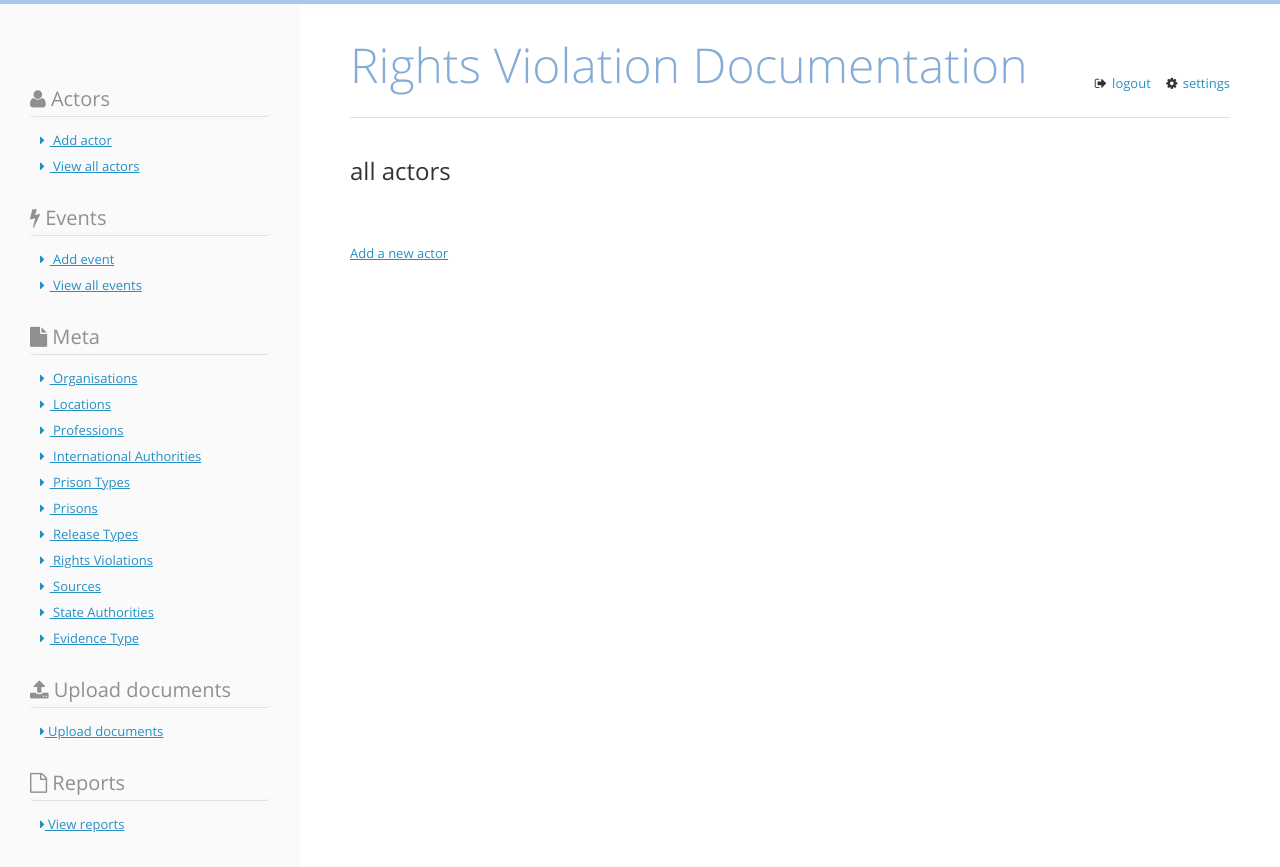
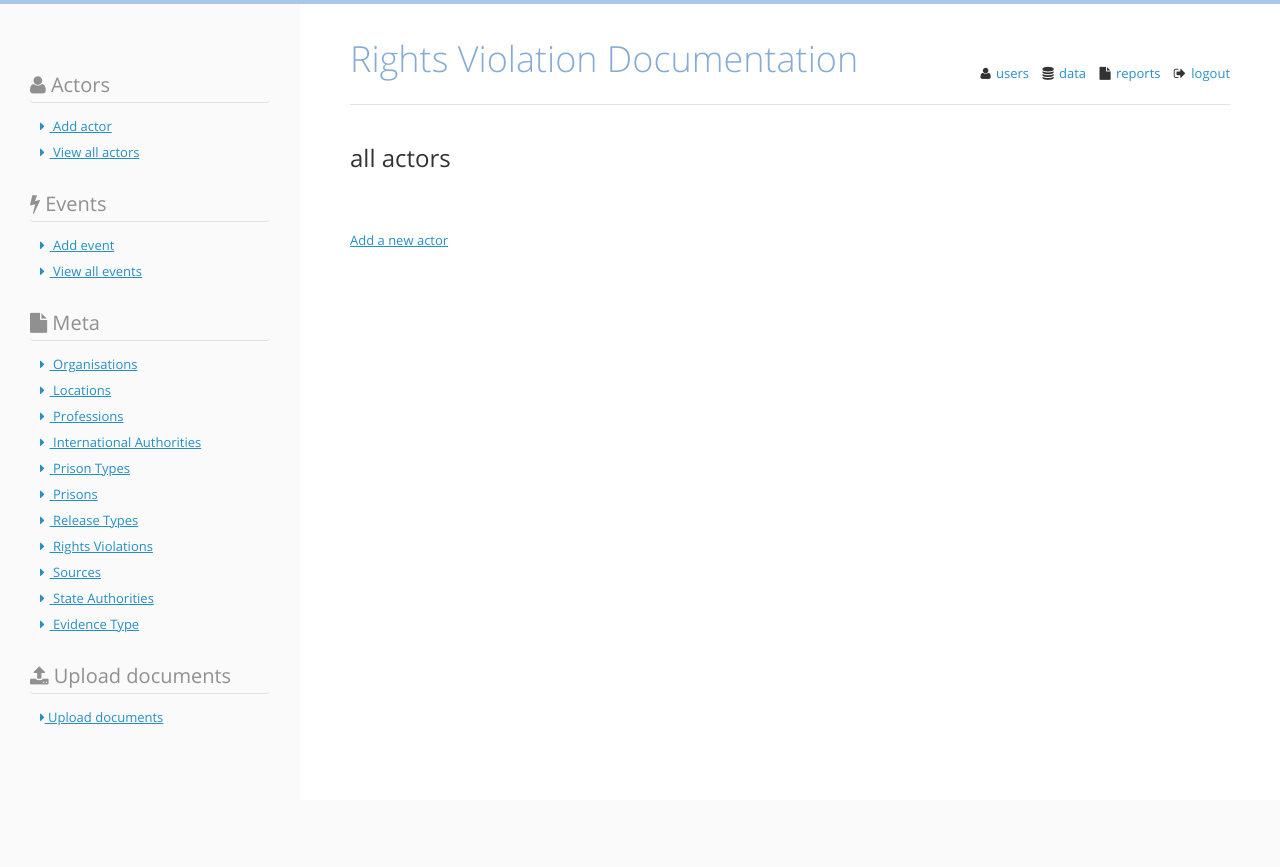
Before and after one commit to equalitie/RVD-webapp, a Flask app: page /actors/all in a window 1280 px wide. After the commit the page ends 726 px from the top, so only its background shows below. Run offline with Flask 2, Linux system fonts and the light colour scheme; the visitor is signed in with stand-in values (Sample User, id 1); parts of the project's set-up code (start-up, migrations or seed data) failed here and were passed over; some libraries are stand-ins or nearby versions.

Commit message:
shuffle templates, add new menus

```diff
--- a/lib/static/css/main.css
+++ b/lib/static/css/main.css
@@ -37,7 +37,7 @@ a{
 }
 .dashboard_left{
     position: absolute;
-    margin-top:60px;
+    margin-top:46px;
     width:300px;
     top: 0;
     left: 0;
@@ -82,7 +82,7 @@ ul li.normal:before{
 }
 .top_title{
     font-family: opensans_light, Helvetica, Arial, sans-serif;
-    font-size: 48px;
+    font-size: 36px;
     margin-top:25px;
     padding-bottom:15px;
     color: #85ACD6;
@@ -90,7 +90,7 @@ ul li.normal:before{
 }
 #settings{
     float:right;
-    margin-top: 60px;
+    margin-top: 50px;
 }
 .section_item_title{
     margin-top: 40px;
@@ -113,7 +113,7 @@ ul li.normal:before{
     margin:0;
     padding:0;
     display:inline;
-    margin-left: 12px;
+    margin-left: 10px;
 }
 #settings ul li i{
     margin-right: 2px;
--- a/rvd/models.py
+++ b/rvd/models.py
@@ -3,10 +3,9 @@ import sqlalchemy as sa
 from sqlalchemy import create_engine, ForeignKey, Table
 from sqlalchemy.ext.declarative import declarative_base
 from sqlalchemy.orm import sessionmaker, relationship, backref
-#from instance import config
+from instance import config
 
-#engine = create_engine('mysql://{}:{}@{}/{}'.format(config.DB_USER, config.DB_PASS, config.DB_HOST, config.DB_NAME))
-engine = create_engine('mysql://root:s0ciusP()tens@localhost/rvd')
+engine = create_engine('mysql://{}:{}@{}/{}'.format(config.DB_USER, config.DB_PASS, config.DB_HOST, config.DB_NAME))
 Base = declarative_base(engine)
 Session = sessionmaker(bind=engine)
 session = Session()
--- a/rvd/templates/base_logged_in.html
+++ b/rvd/templates/data_template.html
@@ -32,20 +32,13 @@
                 <li><a href="/rights_violations/all"><i class="fa fa-caret-right"></i> Rights Violations</a></li>
                 <li><a href="/sources/all"><i class="fa fa-caret-right"></i> Sources</a></li>
                 <li><a href="/state_authorities/all"><i class="fa fa-caret-right"></i> State Authorities</a></li>
-                <li><a href="/evidence_types/all"><i class="fa fa-caret-right"></i> Evidence Type</a></li>
+                <li><a href="/evidence_types    /all"><i class="fa fa-caret-right"></i> Evidence Type</a></li>
             </ul>
         </div>
         <div class="upload_menu">
             <h3 class="data_filters"><i class="fa fa-upload"></i> {{ _("Upload documents") }}</h3>
             <ul>
                 <li><a href="/document/add"><i class="fa fa-caret-right"></i> Upload documents</a></li>
-            </ul>
-        </div>
-
-        <div class="reports_menu">
-            <h3 class="data_filters"><i class="fa fa-file-o"></i> {{ _("Reports") }}</h3>
-            <ul>
-                <li><a href="/reports"><i class="fa fa-caret-right"></i> View reports</a></li>
             </ul>
         </div>
 
@@ -62,8 +55,10 @@
                 <h2 class="top_title">Rights Violation Documentation</h2>
                 <div id="settings">
                     <ul>
+                        <li><i class="fa fa-user"></i> <a href="/users">users</a></li>
+                        <li><i class="fa fa-database"></i> <a href="/actors/add">data</a></li>
+                        <li><i class="fa fa-file"></i> <a href="/reports">reports</a></li>
                         <li><i class="fa fa-sign-out"></i> <a href="/logout">logout</a></li>
-                        <li><i class="fa fa-cog"></i> <a href="/settings">settings</a></li>
                     </ul>
                 </div>
         {% endblock %}
--- a/rvd/templates/document_add.html
+++ b/rvd/templates/document_add.html
@@ -1,4 +1,4 @@
-{% extends "base_logged_in.html" %}
+{% extends "data_template.html" %}
 
 {% block left_bar %}
 
--- a/rvd/templates/item_edit.html
+++ b/rvd/templates/item_edit.html
@@ -1,4 +1,4 @@
-{% extends "base_logged_in.html" %}
+{% extends "data_template.html" %}
 
 {% block left_bar %}
 
--- a/rvd/templates/item_view_all.html
+++ b/rvd/templates/item_view_all.html
@@ -1,4 +1,4 @@
-{% extends "base_logged_in.html" %}
+{% extends "data_template.html" %}
 
 {% block left_bar %}
 
--- a/rvd/templates/item_view_single.html
+++ b/rvd/templates/item_view_single.html
@@ -1,4 +1,4 @@
-{% extends "base_logged_in.html" %}
+{% extends "data_template.html" %}
 
 {% block left_bar %}
 
--- a/rvd/templates/reports.html
+++ b/rvd/templates/reports.html
@@ -1,4 +1,4 @@
-{% extends "base_logged_in.html" %}
+{% extends "report_template.html" %}
 
 {% block left_bar %}
 
```
Also changed, not shown: rvd/templates/report_template.html (added, +33 -0 lines).
